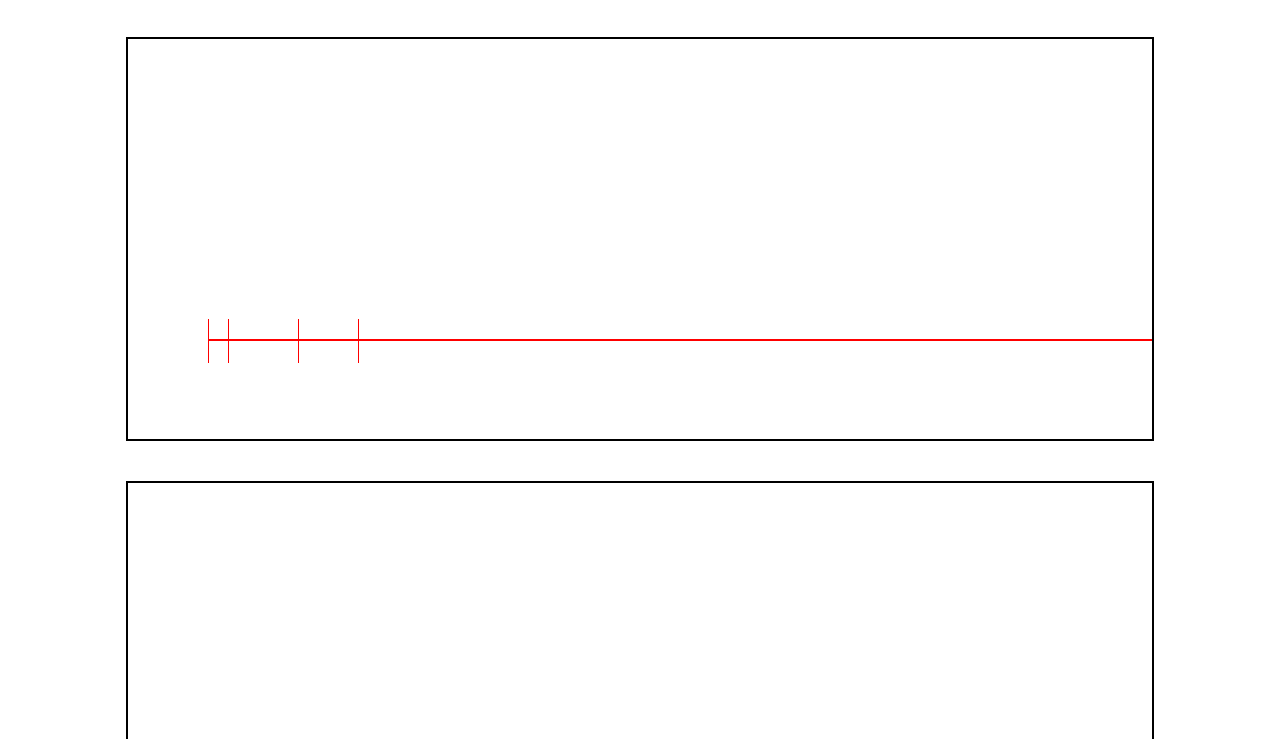
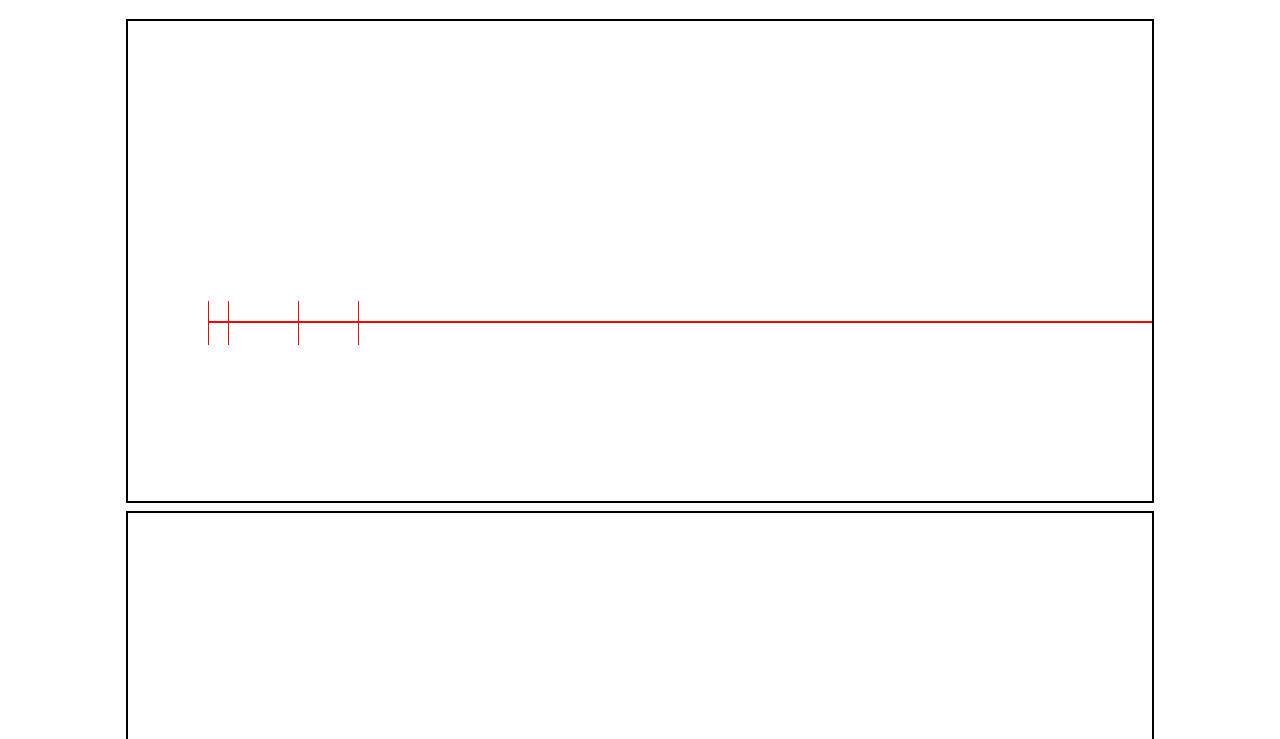
Before and after one commit to jaull314/FiguringOutTimelineDrawing, a plain HTML site: page index.html in a window 1280 px wide. Shown: the part 61-800 px from the top of the page. Drawn offline with Linux system fonts and the light colour scheme.

Commit message:
changed layout and size of canvas elements

```diff
--- a/canvas.js
+++ b/canvas.js
@@ -172,18 +172,18 @@ class Timeline{
 
 const canvasA = document.getElementById('canvasA');
 canvasA.width = window.innerWidth * .8;
-canvasA.height = window.innerHeight * .5;
+canvasA.height = window.innerHeight * .6;
 const contextA = canvasA.getContext("2d");
 contextA.fillStyle = "red";
 
 const arrTimelineA = [0, 200, 900, 1500];
 let timelineA = new Timeline(arrTimelineA, contextA)
-//timelineA.setNewUnitsPerPixel(1);
+
 
 
 const canvasB = document.getElementById('canvasB');
 canvasB.width = window.innerWidth * .8;
-canvasB.height = window.innerHeight * .5;
+canvasB.height = window.innerHeight * .6;
 const contextB = canvasB.getContext("2d");
 contextB.fillStyle = "Blue";
 
@@ -191,6 +191,7 @@ const arrTimelineB = [1,  500, 801, 9990];
 let timelineB = new Timeline(arrTimelineB, contextB)
 
 
+//timelineA.setNewUnitsPerPixel(1);
 timelineA.setupComparedTimelinesForDrawing(timelineB);
 timelineA.drawTimeline();
 timelineB.drawTimeline();
--- a/style.css
+++ b/style.css
@@ -1,7 +1,7 @@
 #canvasA, #canvasB{
     display: block;
     border: 2px solid #000000;
-    margin: 5vh auto;
+    margin: 1vh auto;
 
 }
 
```
